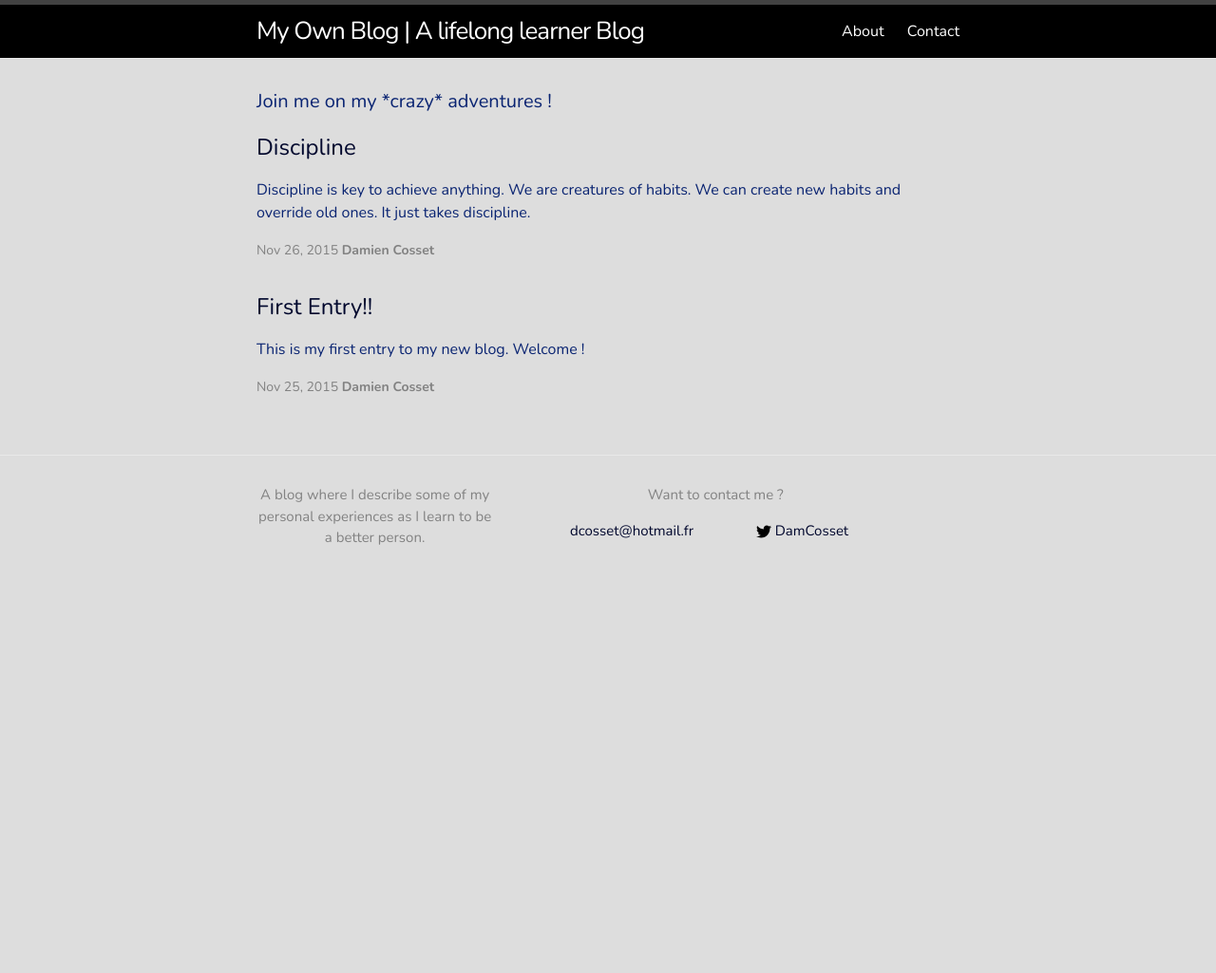
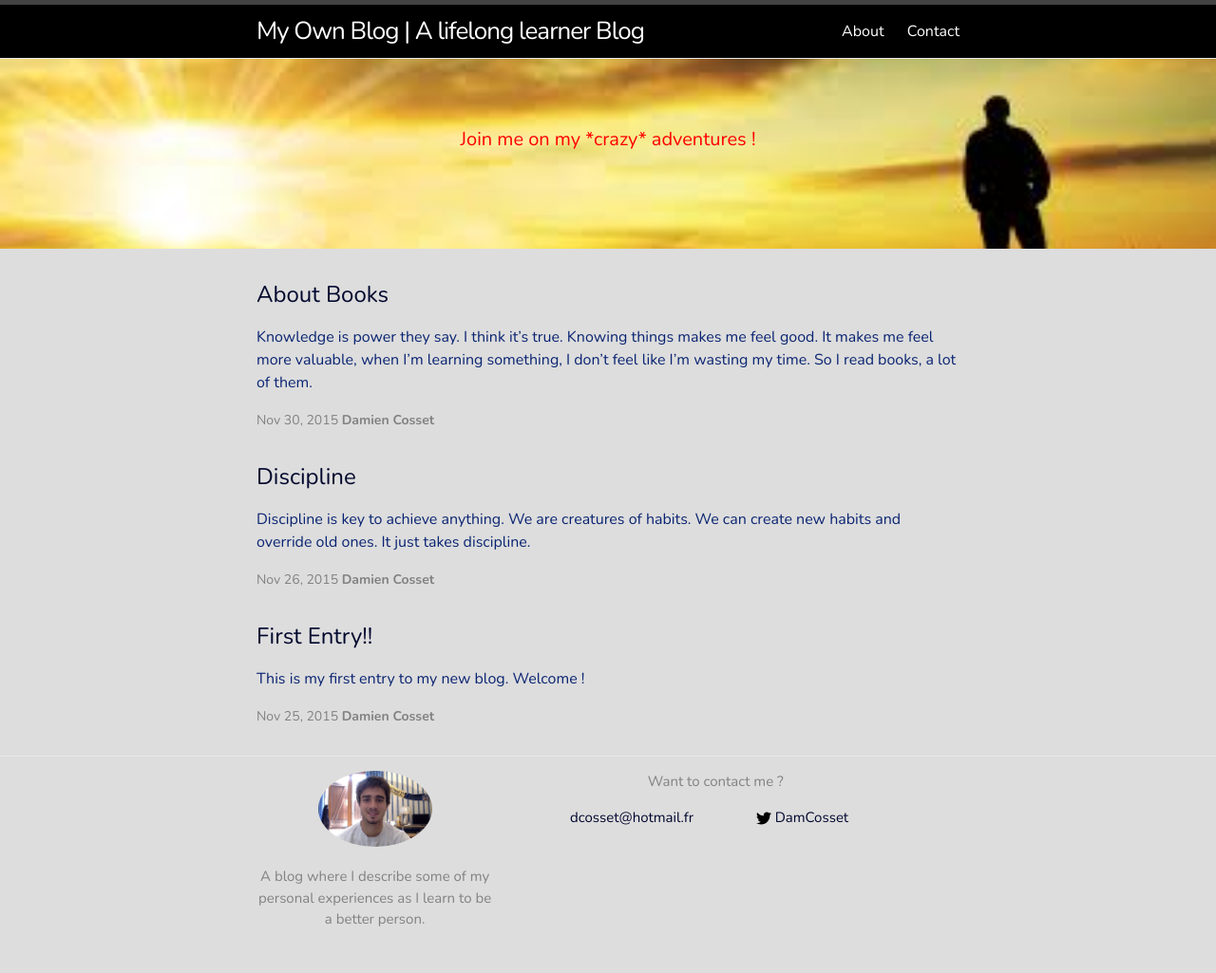
Before and after one commit to myownblog/MyOwnBlog.github.io, a Jekyll site: the page built from index.html, in a window 1280 px wide. Shown: the whole page at 95% size. Built offline with Jekyll 4.4.1, drawn with Linux system fonts in a browser that asks for light colours; the list of posts is cut into pages by our own code; before the commit the page ends 900 px from its top, so only the background shows below that.

Commit message:
Added Photo, Banner and Post

```diff
--- a/_includes/footer.html
+++ b/_includes/footer.html
@@ -6,6 +6,9 @@
     <div class="footer-col-wrapper">
       <div class="footer-col footer-col-1">
         <ul class="contact-list">
+          <li>
+            <img src="../img/my-photo.jpg" alt='Personal Photo' class="photo-footer">
+          </li>
           <li><p>{{ site.description }}</p></li>
 
         </ul>
--- /dev/null
+++ b/_posts/2015-11-30-About-Books.md
@@ -0,0 +1,15 @@
+---
+layout: post
+title: About Books
+permalink: about-books
+---
+
+Knowledge is power they say. I think it's true. Knowing things makes me feel good. It makes me feel more valuable, when I'm learning something, I don't feel like I'm wasting my time. So I read books, a lot of them.
+
+As a aspiring web developper, I read a lot of books treating about web design, software creation ... I feel a little sense of pride when I look at the number of books I have in my room, on my shelves. I'm not really sure why. I guess it means to me that i'm working towards my goals as I'm trying to become a better and more knowledgeable developper, reader, person...
+
+I also really like books that touch on the self-improvement subject. How to change your habits, practice better, what talent really is. It fascinates me. I learn so much from those books. And I makes me realize that success is not reserved for the special people among us, It is available to everyone, as long as we are willing to work towards it with the right mindset and the proper methodology.
+
+Then, there are the fictional books. Those are in French. I prefer to read that kind of books in my native language so I don't miss out clever sentences or some emotions that you can't always understand if you are not absolutely confortable with the other language. I always like the anticipation theme. books like 1984 from Orwell, Farenheit 451 from Bradbury or the Best of worlds from Huxley. I always find it interesting to see an author imagine what the future will look like, even if It looks really scary most of the time.
+
+I will create a page dedicated to reviews of the books that I felt were important to my developpement. Maybe, It will help someone as much as It helped me.
--- a/_sass/_layout.scss
+++ b/_sass/_layout.scss
@@ -98,7 +98,7 @@
  */
 .site-footer {
     border-top: 1px solid $grey-color-light;
-    padding: $spacing-unit 0;
+    padding: 15px 0;
 }
 
 .footer-heading {
@@ -110,6 +110,12 @@
 .social-media-list {
     list-style: none;
     margin-left: 0;
+}
+
+.photo-footer {
+    border-radius: 100%;
+    max-height: 80px;
+    margin-bottom: 20px;
 }
 
 .footer-col-wrapper {
@@ -173,15 +179,33 @@
 
 
 
+
 /**
  * Page content
  */
 .page-content {
-    padding: $spacing-unit 0;
+    padding: 0;
 }
 
 .page-heading {
+    position: relative;
+    width: 100vw;
+    height: 200px;
+    left: calc(-50vw + 50%);
+    margin-bottom: 30px;
+
+    background-image: url("../img/banner.jpeg");
+    background-size: cover;
+    background-repeat: no-repeat;
+    background-position: center center;
+
+    h1 {
+    color: red;
     font-size: 20px;
+    text-align: center;
+    padding-top: 70px;
+   }
+
 }
 
 .post-list {
--- a/index.html
+++ b/index.html
@@ -3,8 +3,9 @@ layout: default
 ---
 
 <div class="home">
-
-  <h1 class="page-heading">Join me on my *crazy* adventures ! </h1>
+  <div class="page-heading">
+     <h1>Join me on my *crazy* adventures ! </h1>
+  </div>
 
   <ul class="post-list">
     {% for post in paginator.posts %}
```
Also changed, not shown: img/banner.jpeg (added), img/my-photo.jpg (added), 2 other files.
